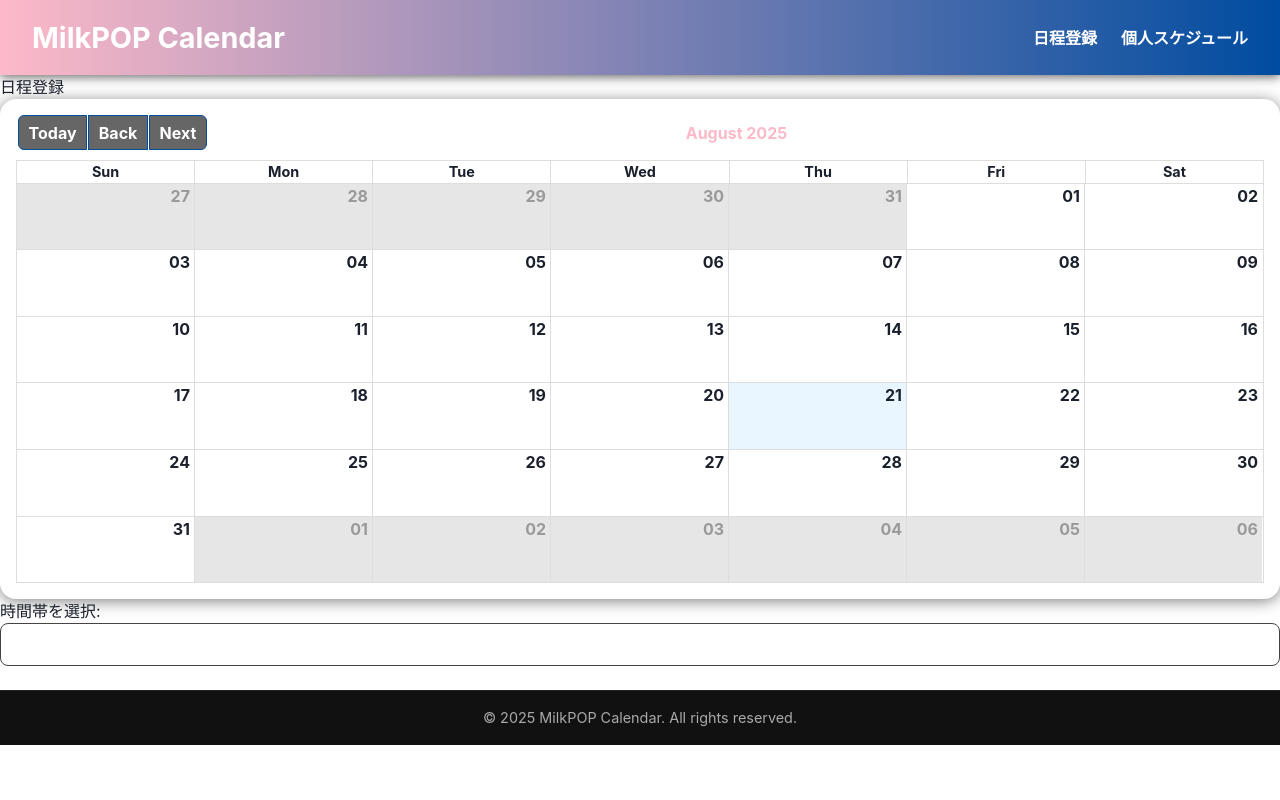
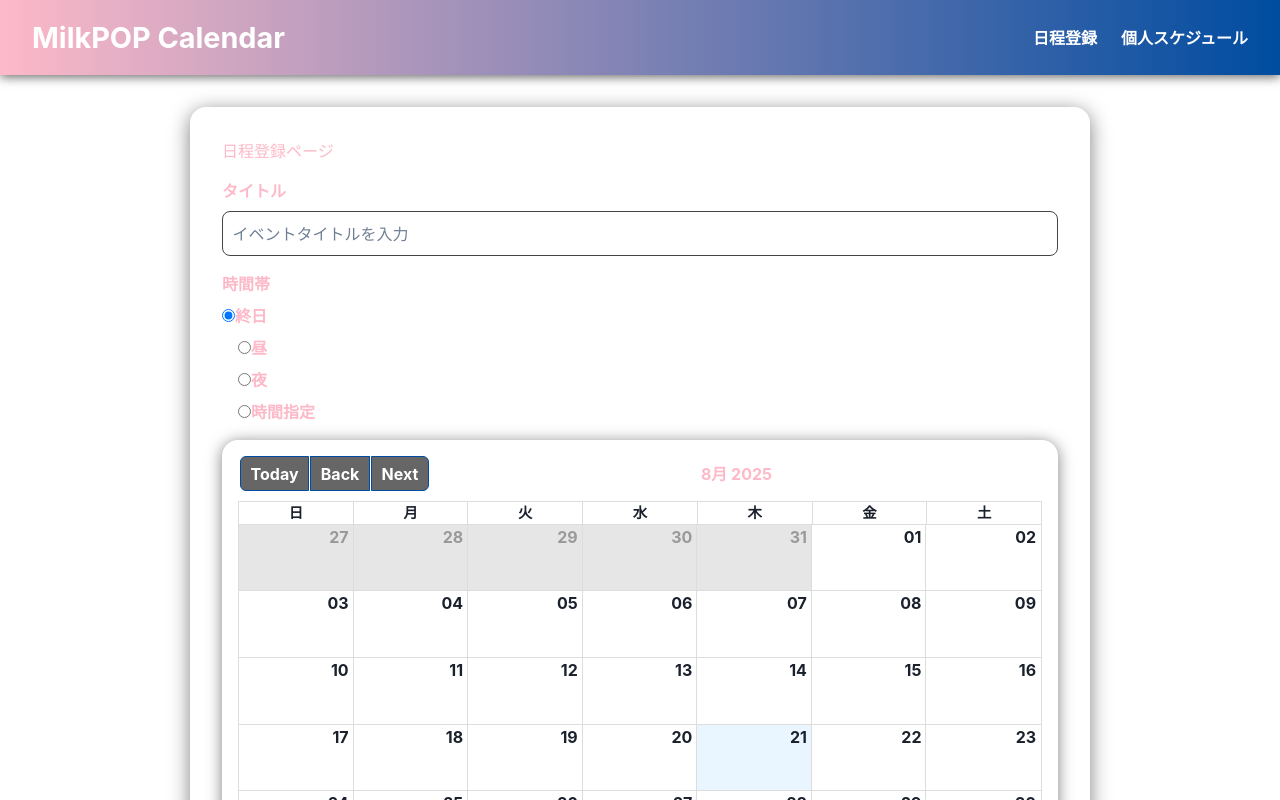
Before and after one commit to kuzyoumike0/milkpop-calendarapp, a React app in the folder frontend/: page /share in a window 1280 px wide. Shown: the top 800 px of the page. Built offline with nearby package versions, Linux system fonts and the light colour scheme; no server answers; a web font is replaced by a local one.

Commit message:
Update RegisterPage.jsx

```diff
--- a/frontend/src/components/RegisterPage.jsx
+++ b/frontend/src/components/RegisterPage.jsx
@@ -1,123 +1,188 @@
 // frontend/src/components/RegisterPage.jsx
 import React, { useState } from "react";
-import { Calendar, dateFnsLocalizer } from "react-big-calendar";
-import format from "date-fns/format";
-import parse from "date-fns/parse";
-import startOfWeek from "date-fns/startOfWeek";
-import getDay from "date-fns/getDay";
-import ja from "date-fns/locale/ja";
+import { Calendar, momentLocalizer } from "react-big-calendar";
+import moment from "moment";
+import "moment/locale/ja";
 import "../index.css";
 
-const locales = {
-  ja: ja,
-};
-
-const localizer = dateFnsLocalizer({
-  format,
-  parse,
-  startOfWeek,
-  getDay,
-  locales,
-});
+const localizer = momentLocalizer(moment);
 
 const RegisterPage = () => {
-  const [selectedDate, setSelectedDate] = useState(null);
-  const [timeOption, setTimeOption] = useState("allDay");
-  const [startTime, setStartTime] = useState("01:00");
-  const [endTime, setEndTime] = useState("00:00");
+  const [title, setTitle] = useState("");
+  const [events, setEvents] = useState([]);
+  const [selectedSlots, setSelectedSlots] = useState([]);
+  const [shareUrl, setShareUrl] = useState("");
 
-  const handleSelectSlot = ({ start }) => {
-    setSelectedDate(start);
+  // 時間帯選択
+  const [timeRange, setTimeRange] = useState("allday");
+
+  // 祝日データ（例：一部）
+  const holidays = {
+    "2025-01-01": "元日",
+    "2025-02-11": "建国記念の日",
+    "2025-02-23": "天皇誕生日",
+    "2025-04-29": "昭和の日",
+    "2025-05-03": "憲法記念日",
+    "2025-05-04": "みどりの日",
+    "2025-05-05": "こどもの日",
   };
 
-  const handleSubmit = () => {
-    if (timeOption === "custom" && startTime >= endTime) {
-      alert("開始時刻は終了時刻より前にしてください。");
-      return;
+  // カレンダー選択処理
+  const handleSelectSlot = ({ start, end }) => {
+    const range = { start, end };
+    setSelectedSlots((prev) => [...prev, range]);
+  };
+
+  // イベント保存
+  const handleAddEvent = () => {
+    if (!title || selectedSlots.length === 0) return;
+
+    const newEvents = selectedSlots.map((slot) => ({
+      title: `${title} (${formatTimeRange(timeRange, slot.start, slot.end)})`,
+      start: slot.start,
+      end: slot.end,
+      allDay: timeRange === "allday",
+    }));
+
+    setEvents((prev) => [...prev, ...newEvents]);
+    setSelectedSlots([]);
+    setTitle("");
+
+    // 共有リンクを仮生成
+    setShareUrl(`${window.location.origin}/share/${Date.now()}`);
+  };
+
+  // 時間帯を文字に
+  const formatTimeRange = (range, start, end) => {
+    switch (range) {
+      case "allday":
+        return "終日";
+      case "day":
+        return "昼";
+      case "night":
+        return "夜";
+      case "custom":
+        return `${moment(start).format("HH:mm")} - ${moment(end).format(
+          "HH:mm"
+        )}`;
+      default:
+        return "";
     }
-    alert(
-      `登録しました！\n日付: ${format(selectedDate, "yyyy/MM/dd")}\n時間: ${
-        timeOption === "allDay"
-          ? "終日"
-          : timeOption === "day"
-          ? "昼"
-          : timeOption === "night"
-          ? "夜"
-          : `${startTime} ~ ${endTime}`
-      }`
-    );
+  };
+
+  // カレンダーセルに祝日情報を付与
+  const dayPropGetter = (date) => {
+    const dateStr = moment(date).format("YYYY-MM-DD");
+    if (holidays[dateStr]) {
+      return {
+        className: "holiday",
+        "data-holiday": holidays[dateStr],
+      };
+    }
+    return {};
   };
 
   return (
-    <div className="register-page">
-      <h2 className="page-title">日程登録</h2>
+    <div className="page-card">
+      <h2 style={{ color: "#FDB9C8", marginBottom: "1rem" }}>
+        日程登録ページ
+      </h2>
+
+      {/* タイトル入力 */}
+      <div className="form-group">
+        <label>タイトル</label>
+        <input
+          type="text"
+          value={title}
+          onChange={(e) => setTitle(e.target.value)}
+          placeholder="イベントタイトルを入力"
+        />
+      </div>
+
+      {/* 時間帯選択 */}
+      <div className="form-group">
+        <label>時間帯</label>
+        <div>
+          <label>
+            <input
+              type="radio"
+              value="allday"
+              checked={timeRange === "allday"}
+              onChange={(e) => setTimeRange(e.target.value)}
+            />
+            終日
+          </label>
+          <label style={{ marginLeft: "1rem" }}>
+            <input
+              type="radio"
+              value="day"
+              checked={timeRange === "day"}
+              onChange={(e) => setTimeRange(e.target.value)}
+            />
+            昼
+          </label>
+          <label style={{ marginLeft: "1rem" }}>
+            <input
+              type="radio"
+              value="night"
+              checked={timeRange === "night"}
+              onChange={(e) => setTimeRange(e.target.value)}
+            />
+            夜
+          </label>
+          <label style={{ marginLeft: "1rem" }}>
+            <input
+              type="radio"
+              value="custom"
+              checked={timeRange === "custom"}
+              onChange={(e) => setTimeRange(e.target.value)}
+            />
+            時間指定
+          </label>
+        </div>
+      </div>
 
       {/* カレンダー */}
-      <div className="calendar-wrapper">
+      <div style={{ height: "500px", marginBottom: "1rem" }}>
         <Calendar
           localizer={localizer}
+          events={events}
           selectable
           onSelectSlot={handleSelectSlot}
-          style={{ height: 500 }}
+          startAccessor="start"
+          endAccessor="end"
+          style={{ height: "100%" }}
+          dayPropGetter={dayPropGetter}
           views={["month"]}
         />
       </div>
 
-      {/* プルダウン */}
-      <div className="form-section">
-        <label className="form-label">時間帯を選択:</label>
-        <select
-          value={timeOption}
-          onChange={(e) => setTimeOption(e.target.value)}
-          className="form-select"
-        >
-          <option value="allDay">終日</option>
-          <option value="day">昼</option>
-          <option value="night">夜</option>
-          <option value="custom">時間指定</option>
-        </select>
+      {/* 登録ボタン */}
+      <button onClick={handleAddEvent}>日程を登録</button>
+
+      {/* 登録済みリスト */}
+      <div style={{ marginTop: "2rem" }}>
+        <h3 style={{ color: "#FDB9C8" }}>登録済み日程</h3>
+        <ul>
+          {events.map((ev, idx) => (
+            <li key={idx}>
+              {ev.title}{" "}
+              ({moment(ev.start).format("MM/DD")} -{" "}
+              {moment(ev.end).format("MM/DD")})
+            </li>
+          ))}
+        </ul>
       </div>
 
-      {/* 時間指定の場合だけ表示 */}
-      {timeOption === "custom" && (
-        <div className="form-section time-range">
-          <label>開始時刻:</label>
-          <select
-            value={startTime}
-            onChange={(e) => setStartTime(e.target.value)}
-            className="form-select"
-          >
-            {Array.from({ length: 24 }, (_, i) => {
-              const hour = (i + 1) % 24;
-              return (
-                <option key={hour} value={`${hour.toString().padStart(2, "0")}:00`}>
-                  {hour}:00
-                </option>
-              );
-            })}
-          </select>
-          <label>終了時刻:</label>
-          <select
-            value={endTime}
-            onChange={(e) => setEndTime(e.target.value)}
-            className="form-select"
-          >
-            {Array.from({ length: 24 }, (_, i) => {
-              const hour = (i + 1) % 24;
-              return (
-                <option key={hour} value={`${hour.toString().padStart(2, "0")}:00`}>
-                  {hour}:00
-                </option>
-              );
-            })}
-          </select>
+      {/* 共有リンク */}
+      {shareUrl && (
+        <div style={{ marginTop: "1.5rem" }}>
+          <h3 style={{ color: "#FDB9C8" }}>共有リンク</h3>
+          <a href={shareUrl} target="_blank" rel="noopener noreferrer">
+            {shareUrl}
+          </a>
         </div>
       )}
-
-      {/* 登録ボタン */}
-      <button className="register-button" onClick={handleSubmit}>
-        登録
-      </button>
     </div>
   );
 };
```
